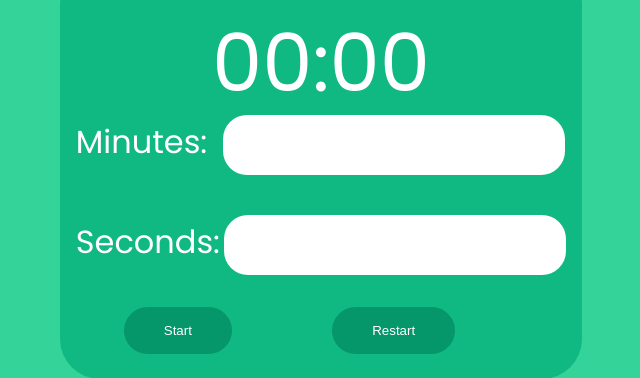
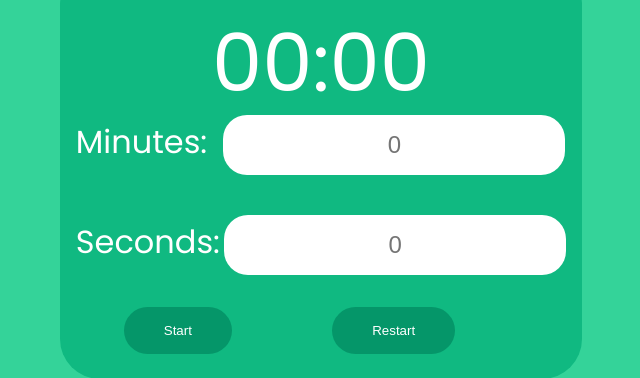
Before and after one commit to MohammadAbdullah5/Countdown-Timer-Website, a plain HTML site: page index.html in a window 1280 px wide. Shown: the part 336-714 px from the top of the page, 319-959 px from the left. Drawn offline with Linux system fonts and the light colour scheme.

Commit message:
Added placeholder

```diff
--- a/index.html
+++ b/index.html
@@ -16,10 +16,10 @@
             <span id="countdownDisplay">00:00</span>
         </div>
         <label for="minutes" id="lblmin">Minutes:</label>
-        <input type="number" id="minutes" min="0" class="inp">
+        <input type="number" id="minutes" min="0" placeholder="0" class="inp">
         <br>
         <label for="seconds">Seconds:</label>
-        <input type="number" id="seconds" min="0" class="inp">
+        <input type="number" id="seconds" min="0" placeholder="0" class="inp">
         <br>
         <button id="start">Start</button>
         <button id="restart">Restart</button>
```
